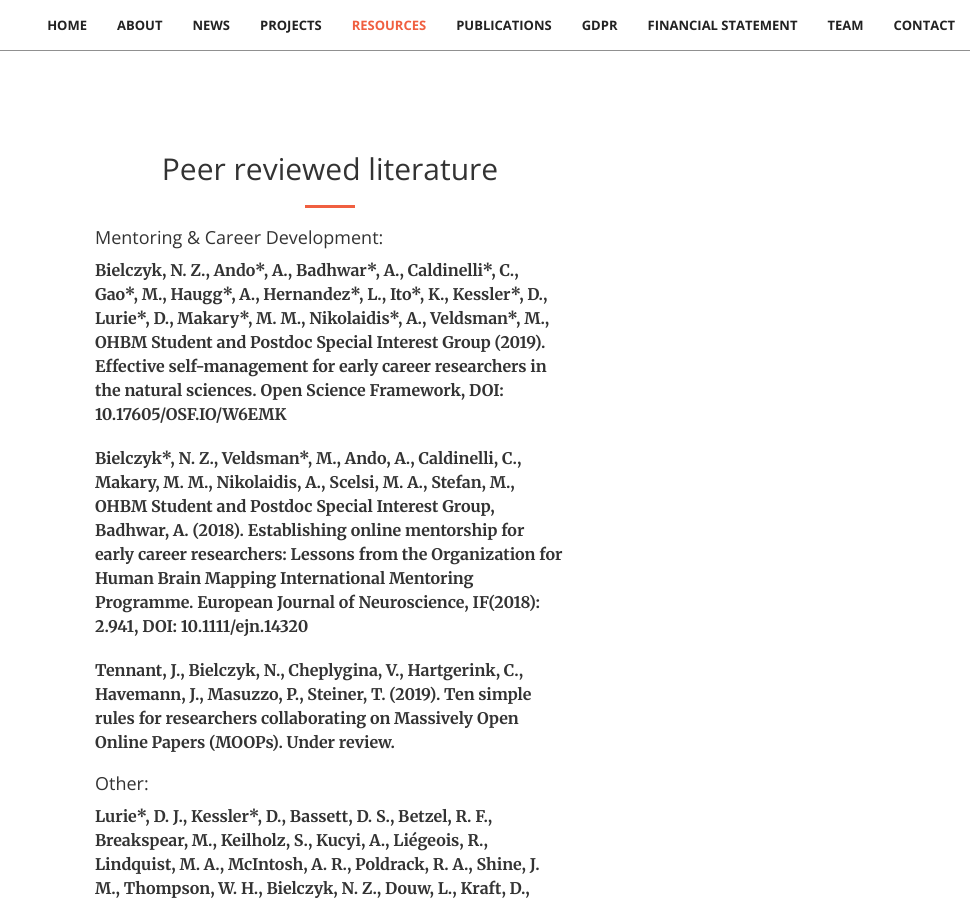
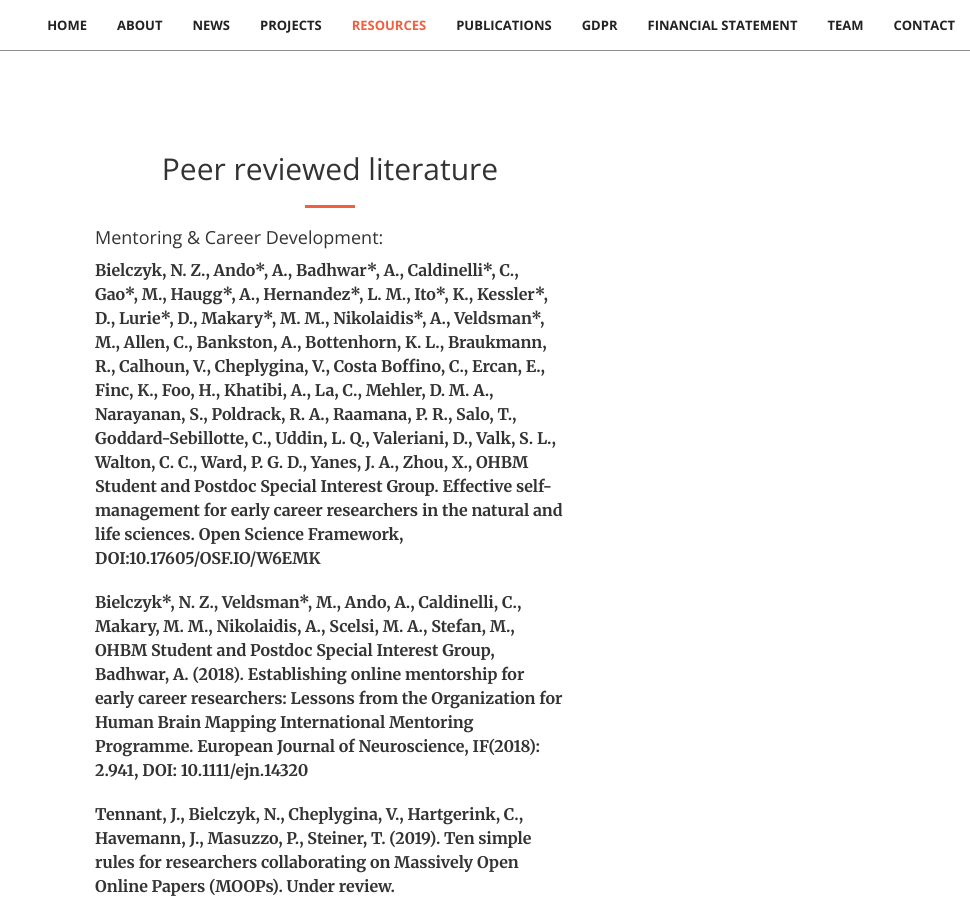
Before and after one commit to stichting-solaris/stichting-solaris.github.io, a Jekyll site: the page built from index.html, in a window 1280 px wide and 900 px high, scrolled down 19653 px. Shown: the whole window, without its empty margins (310-1280 px from the left). Built offline with Jekyll 4.4.1, drawn with Linux system fonts in a browser that asks for light colours.

Commit message:
Update publications.html

```diff
--- a/_includes/publications.html
+++ b/_includes/publications.html
@@ -8,11 +8,16 @@
 
                 <div class="col-lg-8 col-lg-offset-2 text-left">
                 <h4 class="section-heading">Mentoring & Career Development:</h4>
-                    <p><b>Bielczyk, N. Z.</b>, Ando*, A., Badhwar*, A., Caldinelli*, C., Gao*, M., Haugg*, A.,
-                    Hernandez*, L., Ito*, K., Kessler*, D., Lurie*, D., Makary*, M. M., Nikolaidis*, A.,
-                    Veldsman*, M., OHBM Student and Postdoc Special Interest Group (2019).
-                    Effective self-management for early career researchers in the natural sciences.
-                    Open Science Framework, DOI: 10.17605/OSF.IO/W6EMK</p>
+                    <p>Bielczyk, N. Z., Ando*, A., Badhwar*, A., Caldinelli*, C., Gao*, M., Haugg*, A.,
+                        Hernandez*, L. M., Ito*, K., Kessler*, D.,  Lurie*, D., Makary*, M. M., Nikolaidis*, A.,
+                        Veldsman*, M., Allen, C., Bankston, A., Bottenhorn, K. L., Braukmann, R., Calhoun, V.,
+                        Cheplygina, V., Costa Boffino, C., Ercan, E., Finc, K., Foo, H., Khatibi, A., La, C.,
+                        Mehler, D. M. A.,
+                        Narayanan, S., Poldrack, R. A., Raamana, P. R., Salo, T., Goddard-Sebillotte, C.,
+                        Uddin, L. Q., Valeriani, D., Valk, S. L., Walton, C. C., Ward, P. G. D., Yanes, J. A.,
+                        Zhou, X., OHBM Student and Postdoc Special Interest Group.
+                        Effective self-management for early career researchers in the natural and life sciences.
+                        Open Science Framework, DOI:10.17605/OSF.IO/W6EMK</p>
                 <p></p>
 
                 <p><b>Bielczyk*, N. Z.</b>, Veldsman*, M., Ando, A., Caldinelli, C., Makary, M. M., Nikolaidis, A.,
```
